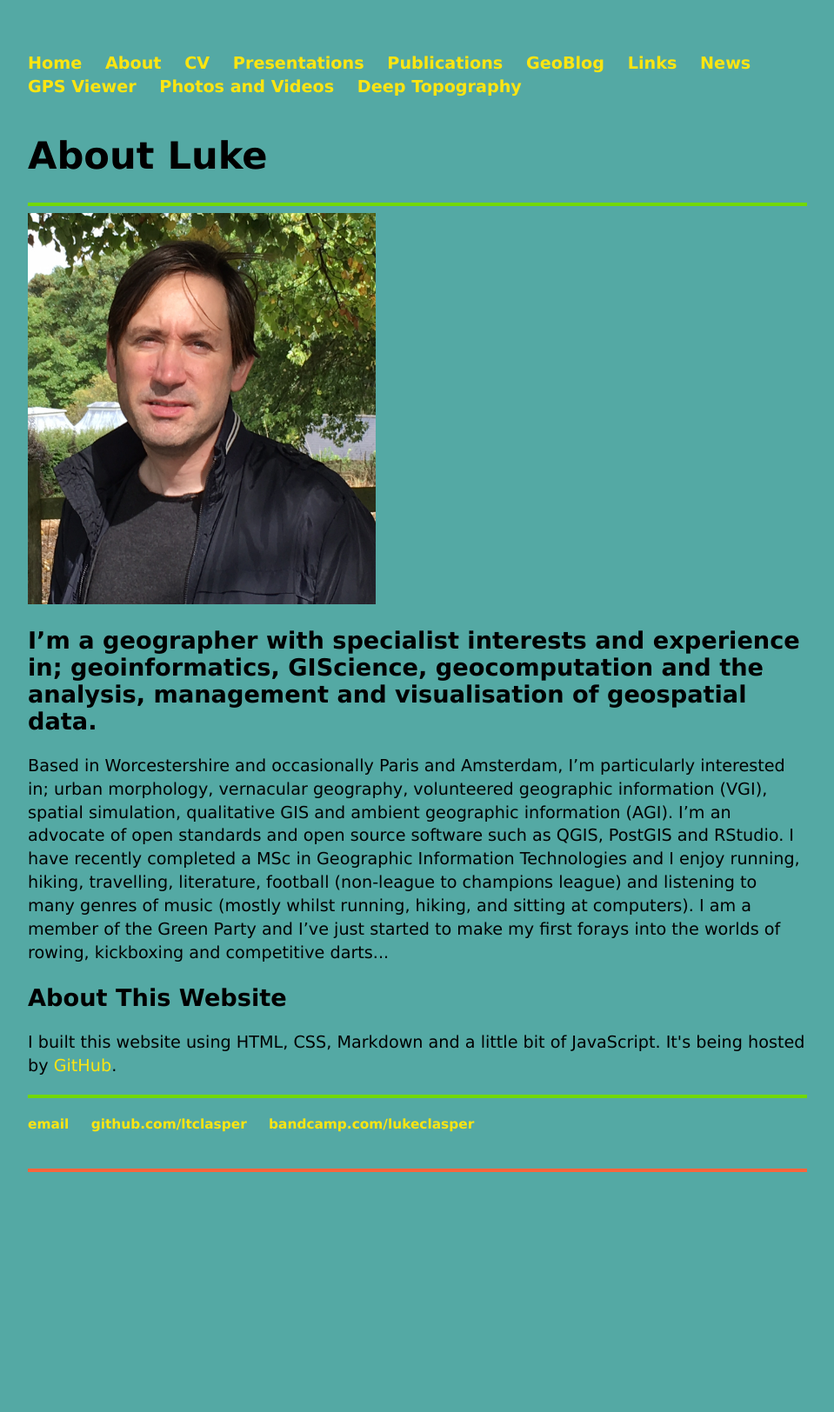
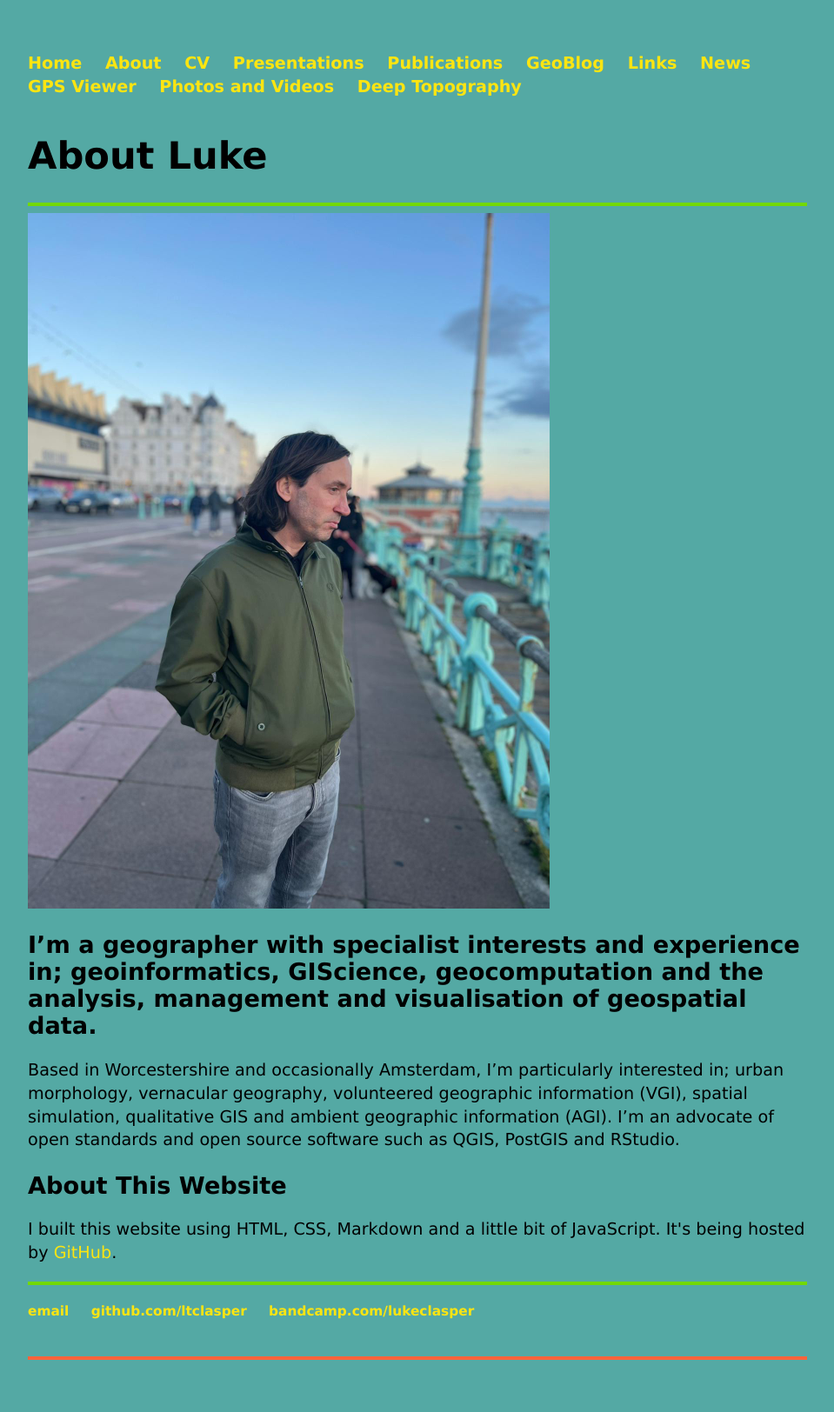
Before and after one commit to ltclasper/ltclasper.github.io, a Jekyll site: the page built from about/index.html, in a window 1280 px wide. Shown: the whole page at 87% size, without its empty margins (160-1119 px from the left). Built offline with Jekyll 4.4.1, drawn with Linux system fonts in a browser that asks for light colours; before the commit the page ends 1408 px from its top, so only the background shows below that.

Commit message:
Update index.html

```diff
--- a/about/index.html
+++ b/about/index.html
@@ -7,12 +7,12 @@ title: About Luke
 <hr>
 
 
- <img src="/ltclasper.JPG" alt="Luke Clasper" width="400" height="450">
+ <img src="/ltclasper2.JPG" alt="Luke Clasper" width="600" height="800">
 
 <div class="blurb">
 
 	<h2>I’m a geographer with specialist interests and experience in; geoinformatics, GIScience, geocomputation and the analysis, management and visualisation of geospatial data.</h2>
-	<p>Based in Worcestershire and occasionally Paris and Amsterdam, I’m particularly interested in; urban morphology, vernacular geography, volunteered geographic information (VGI), spatial simulation, qualitative GIS and ambient geographic information (AGI). I’m an advocate of open standards and open source software such as QGIS, PostGIS and RStudio. I have recently completed a MSc in Geographic Information Technologies and I enjoy running, hiking, travelling, literature, football (non-league to champions league) and listening to many genres of music (mostly whilst running, hiking, and sitting at computers). I am a member of the Green Party and I’ve just started to make my first forays into the worlds of rowing, kickboxing and competitive darts...</p>
+	<p>Based in Worcestershire and occasionally Amsterdam, I’m particularly interested in; urban morphology, vernacular geography, volunteered geographic information (VGI), spatial simulation, qualitative GIS and ambient geographic information (AGI). I’m an advocate of open standards and open source software such as QGIS, PostGIS and RStudio.</p>
 	<h2>About This Website</h2>
 	<p>I built this website using HTML, CSS, Markdown and a little bit of JavaScript. It's being hosted by <a href="https://github.com/">GitHub</a>.</p>
 
```
